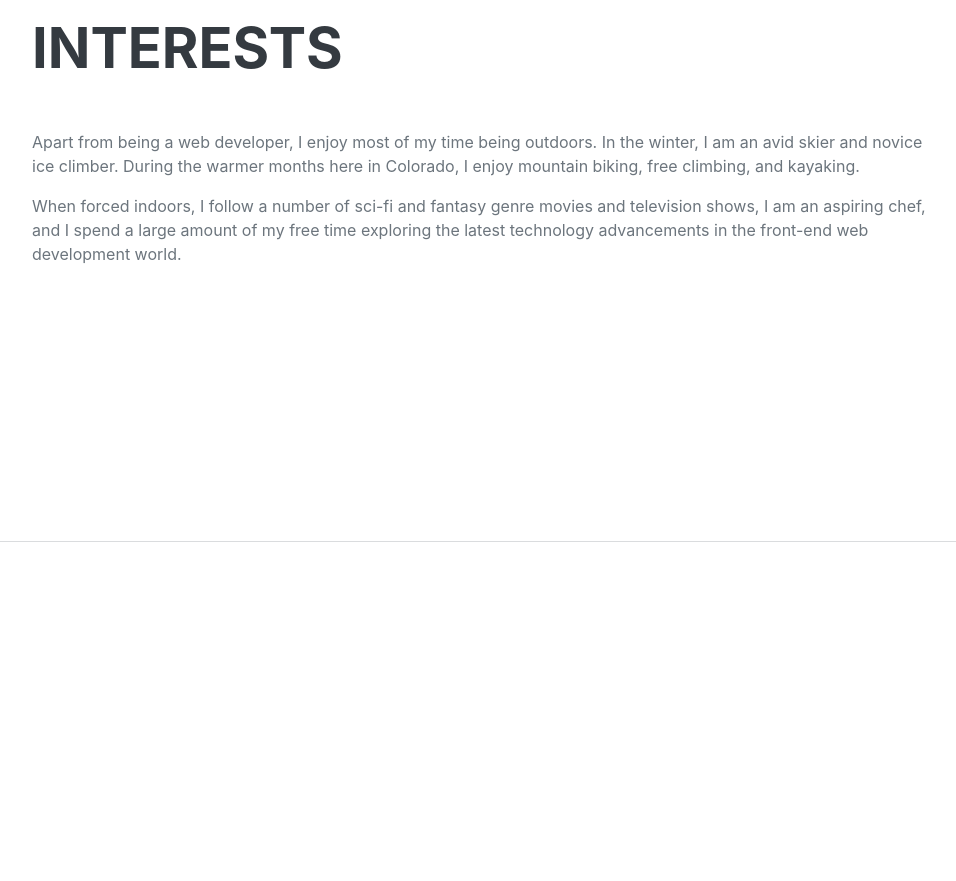
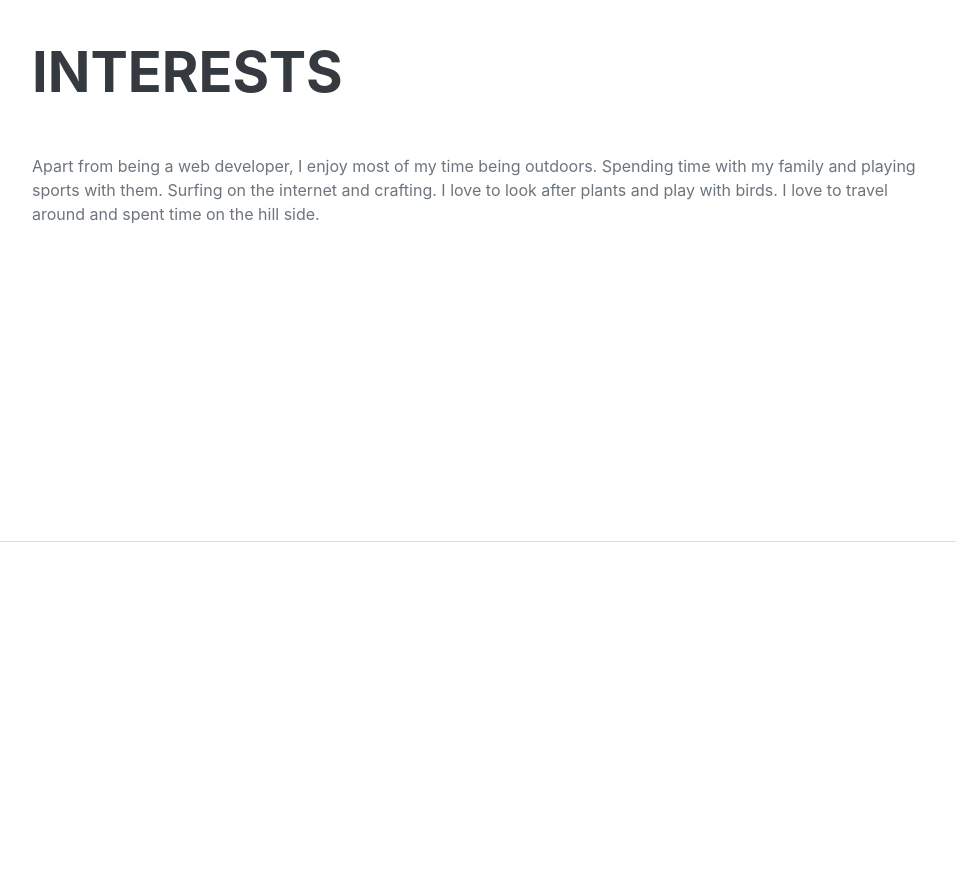
Before and after one commit to AsimKhan2019/Portfolio, a website: page index.html in a window 1280 px wide. Shown: the part 3820-4701 px from the top of the page, without its empty margins (288-1244 px from the left). Drawn offline with nearby package versions, Linux system fonts and the light colour scheme; a web font is replaced by a local one.

Commit message:
Updated Index file

```diff
--- a/index.html
+++ b/index.html
@@ -182,8 +182,9 @@
             <section class="resume-section" id="interests">
                 <div class="resume-section-content">
                     <h2 class="mb-5">Interests</h2>
-                    <p>Apart from being a web developer, I enjoy most of my time being outdoors. In the winter, I am an avid skier and novice ice climber. During the warmer months here in Colorado, I enjoy mountain biking, free climbing, and kayaking.</p>
-                    <p class="mb-0">When forced indoors, I follow a number of sci-fi and fantasy genre movies and television shows, I am an aspiring chef, and I spend a large amount of my free time exploring the latest technology advancements in the front-end web development world.</p>
+                    <p>Apart from being a web developer, I enjoy most of my time being outdoors. Spending time with my family and playing sports with them. Surfing on the internet
+                        and crafting. I love to look after plants and play with birds. I love to travel around and spent time on the hill side.
+                    </p>
                 </div>
             </section>
             <hr class="m-0" />
```
